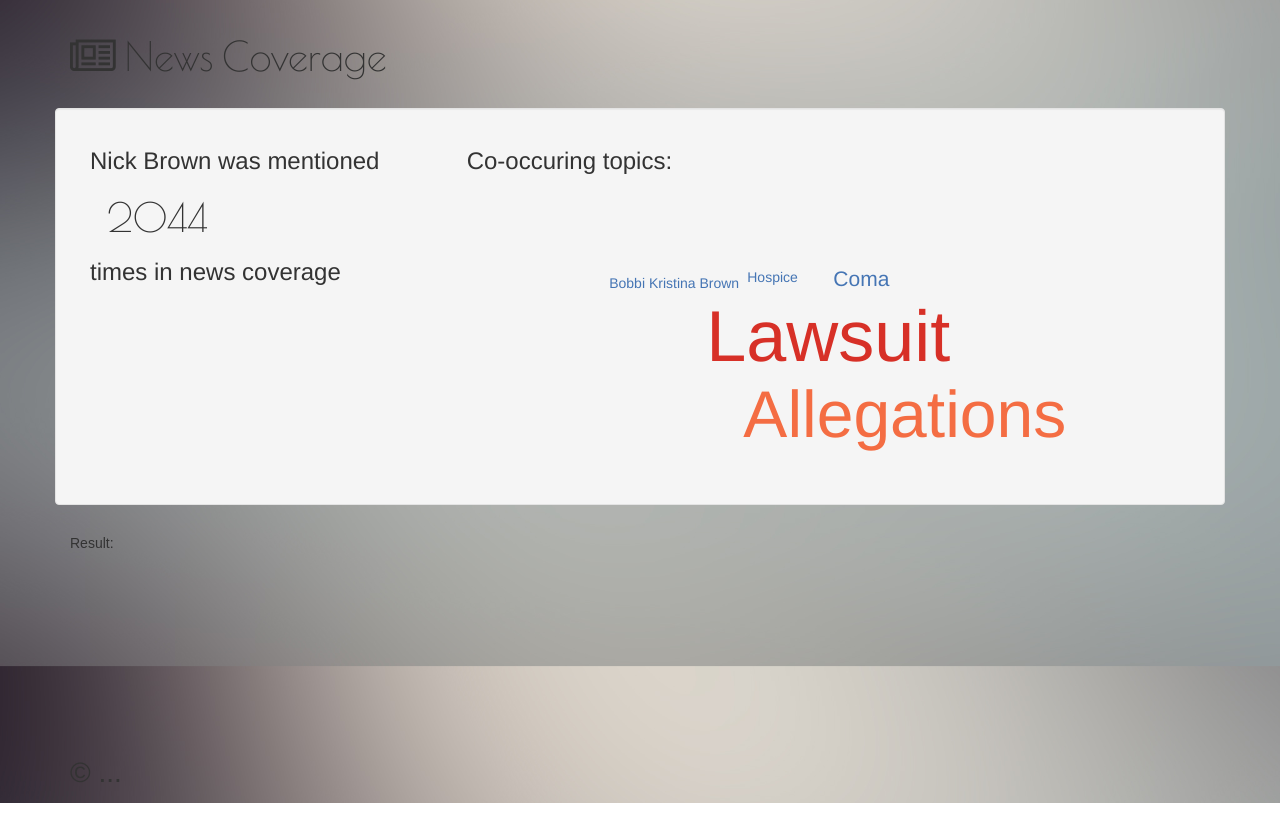
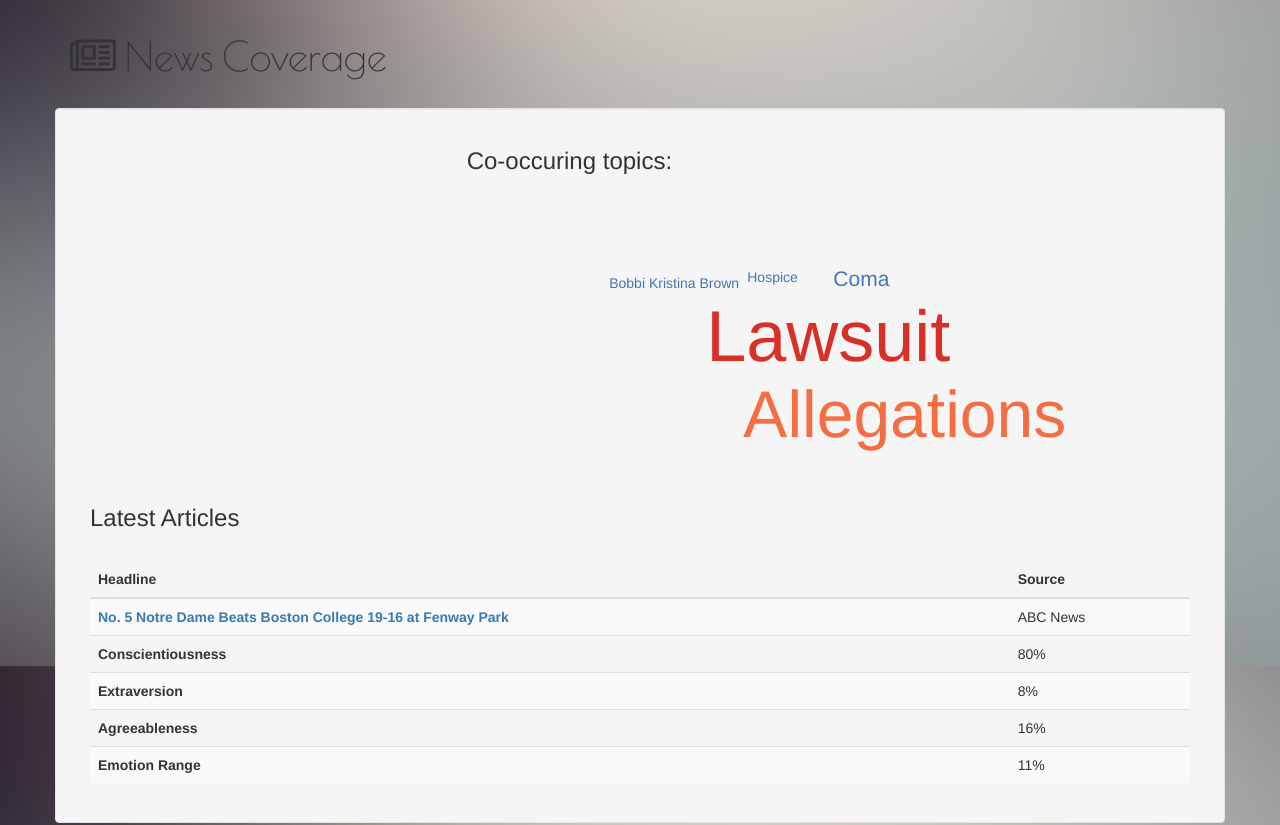
Before and after one commit to leihelondon/MPInsights, a website: page public/index.html in a window 1280 px wide. Shown: the part 1040-1865 px from the top of the page. Before the commit the page ends 1843 px from the top, so only its background shows below. Drawn offline with nearby package versions, Linux system fonts and the light colour scheme.

Commit message:
added articles section

```diff
--- a/public/index.html
+++ b/public/index.html
@@ -50,6 +50,19 @@
       });
 
 	  });
+
+
+    $(document).ready(function() {
+
+      $("#driver").click(function(event){
+         $.getJSON('http://data.test.bbc.co.uk/bbcrd-juicer/articles?q=Nick%20Brown&apikey=9OHbOpZpVh9tQZBDjwTlTmsCF2Ce0yGQ', function(jd) {
+            $('#mentions').html('<h3>' + 'was mentioned' + '</h3>');
+            $('#mentions').append('<h2>' + jd.total+ '</h2>');
+            $('#mentions').append('<h3>' + 'times in news coverage from 01/01/2015 to 22/01/2015' + '</h3>');
+         });
+      });
+
+   });
 
     </script>
   </head>
@@ -149,14 +162,52 @@
       <br>
 
       <div class="row well">
-        <div class="col-md-4">
-          <h3>Nick Brown was mentioned</h3>
-          <h2>  2044</h2>
-          <h3>times in news coverage</h3>
+        <div class="col-md-4" id="mentions">
+
         </div>
         <div class="col-md-8">
           <h3>Co-occuring topics:</h3>
           <div id="demo2"></div>
+        </div>
+
+        <div class="col-md-12">
+          <h3>Latest Articles</h3>
+          <br>
+          <table class="table table-striped">
+            <thead>
+              <tr>
+                <th>Headline</th>
+                <th>Source</th>
+              </tr>
+            </thead>
+            <tbody>
+              <tr>
+                <th scope="row"><a href="http://bbc.co.uk"> No. 5 Notre Dame Beats Boston College 19-16 at Fenway Park</a></th>
+                <td>ABC News</td>
+
+              </tr>
+              <tr>
+                <th scope="row">Conscientiousness</th>
+                <td>80%</td>
+
+              </tr>
+              <tr>
+                <th scope="row">Extraversion</th>
+                <td>8%</td>
+
+              </tr>
+              <tr>
+                <th scope="row">Agreeableness</th>
+                <td>16%</td>
+
+              </tr>
+              <tr>
+                <th scope="row">Emotion Range</th>
+                <td>11%</td>
+
+              </tr>
+            </tbody>
+          </table>
         </div>
       </div>
 
@@ -210,5 +261,7 @@
 
     </script>
 
+      <input type = "button" id = "driver" value = "Load Data" />
+
  </body>
 </html>
```
